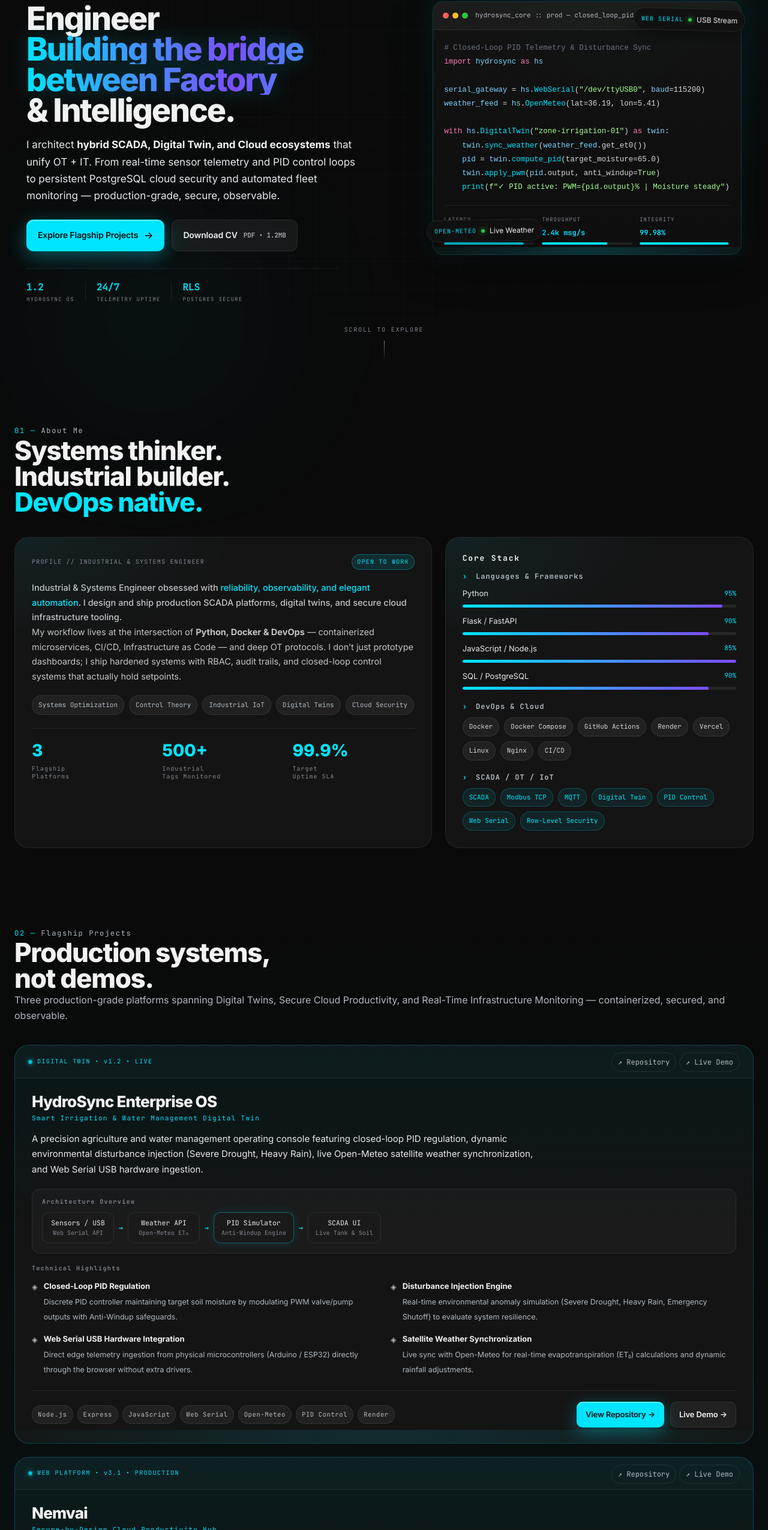
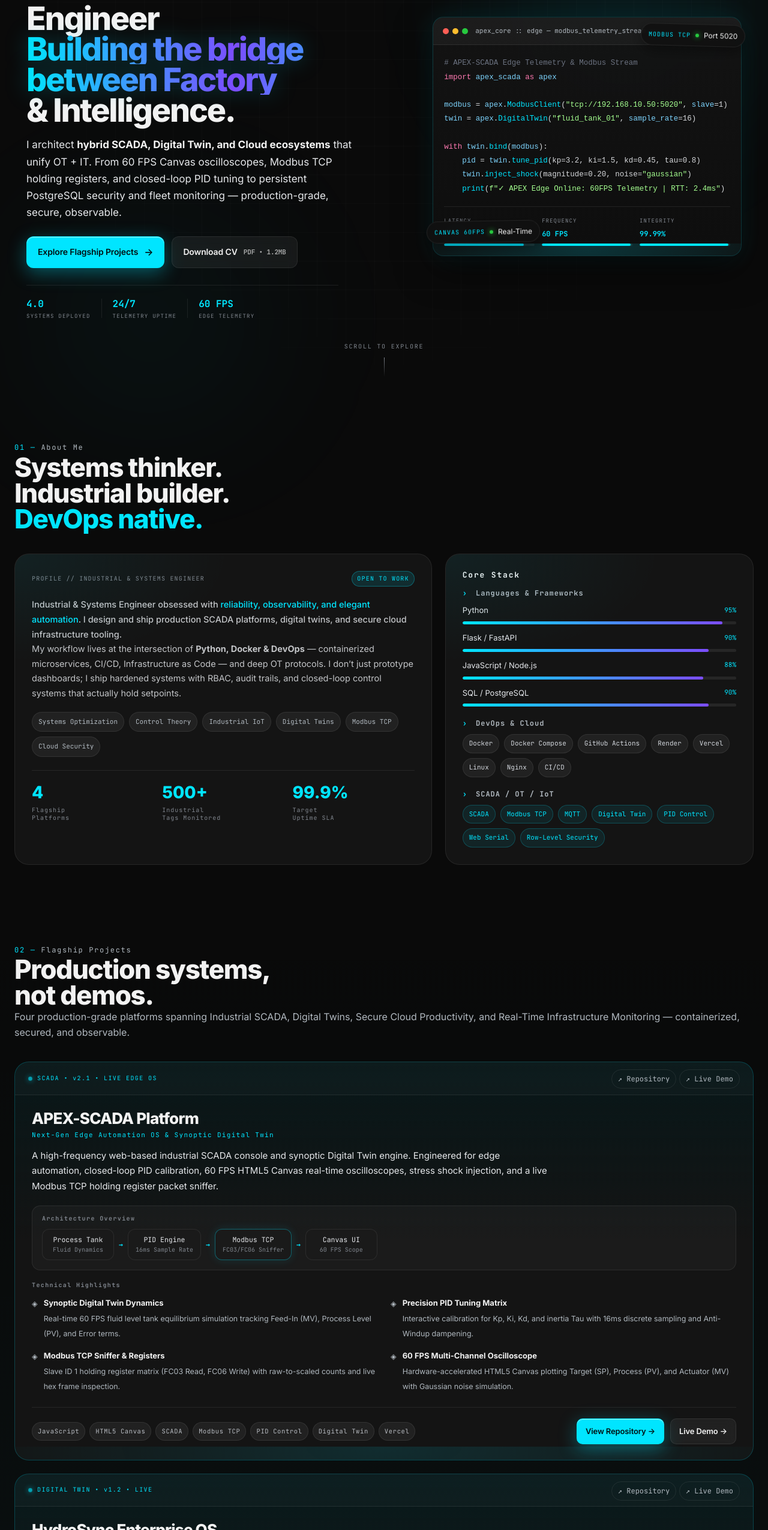
Before and after one commit to AlilouTopG/webportfolio, a plain HTML site: page index.html in a window 1280 px wide. Shown: the part 189-2740 px from the top of the page at 60% size. Drawn offline with Linux system fonts and the light colour scheme.

Commit message:
Update index.html

```diff
--- a/index.html
+++ b/index.html
@@ -4,7 +4,7 @@
     <meta charset="UTF-8">
     <meta name="viewport" content="width=device-width, initial-scale=1.0">
     <title>Industrial & Systems Engineer — Portfolio | SCADA • Digital Twin • DevOps</title>
-    <meta name="description" content="Industrial & Systems Engineer specializing in SCADA, Digital Twins, Python, Docker & DevOps. Creator of HydroSync, Nemvai Secure Hub, and Server Status Monitor.">
+    <meta name="description" content="Industrial & Systems Engineer specializing in SCADA, Digital Twins, Python, Docker & DevOps. Creator of APEX-SCADA, HydroSync, Nemvai Secure Hub, and Server Status Monitor.">
     <meta name="theme-color" content="#0A0A0A">
     <link rel="preconnect" href="https://fonts.googleapis.com">
     <link rel="preconnect" href="https://fonts.gstatic.com" crossorigin>
@@ -56,7 +56,7 @@
                 </h1>
                 <p class="hero-desc">
                     I architect <strong>hybrid SCADA, Digital Twin, and Cloud ecosystems</strong> that unify OT + IT.
-                    From real-time sensor telemetry and PID control loops to persistent PostgreSQL cloud security and automated fleet monitoring — production-grade, secure, observable.
+                    From 60 FPS Canvas oscilloscopes, Modbus TCP holding registers, and closed-loop PID tuning to persistent PostgreSQL security and fleet monitoring — production-grade, secure, observable.
                 </p>
                 <div class="hero-actions">
                     <a href="#projects" class="btn btn-primary">
@@ -70,8 +70,8 @@
                 </div>
                 <div class="hero-meta">
                     <div class="meta-item">
-                        <span class="meta-value mono">1.2</span>
-                        <span class="meta-label mono">HYDROSYNC OS</span>
+                        <span class="meta-value mono">4.0</span>
+                        <span class="meta-label mono">SYSTEMS DEPLOYED</span>
                     </div>
                     <div class="meta-divider"></div>
                     <div class="meta-item">
@@ -80,8 +80,8 @@
                     </div>
                     <div class="meta-divider"></div>
                     <div class="meta-item">
-                        <span class="meta-value mono">RLS</span>
-                        <span class="meta-label mono">POSTGRES SECURE</span>
+                        <span class="meta-value mono">60 FPS</span>
+                        <span class="meta-label mono">EDGE TELEMETRY</span>
                     </div>
                 </div>
             </div>
@@ -89,34 +89,33 @@
                 <div class="terminal">
                     <div class="terminal-bar">
                         <div class="dots"><span></span><span></span><span></span></div>
-                        <span class="mono terminal-title">hydrosync_core :: prod — closed_loop_pid.py</span>
+                        <span class="mono terminal-title">apex_core :: edge — modbus_telemetry_stream.py</span>
                         <span class="mono terminal-status">● LIVE</span>
                     </div>
                     <div class="terminal-body">
-                        <pre class="code"><code><span class="c"># Closed-Loop PID Telemetry & Disturbance Sync</span>
-<span class="k">import</span> <span class="v">hydrosync</span> <span class="k">as</span> <span class="v">hs</span>
+                        <pre class="code"><code><span class="c"># APEX-SCADA Edge Telemetry & Modbus Stream</span>
+<span class="k">import</span> <span class="v">apex_scada</span> <span class="k">as</span> <span class="v">apex</span>
 
-<span class="v">serial_gateway</span> = <span class="v">hs</span>.<span class="f">WebSerial</span>(<span class="s">"/dev/ttyUSB0"</span>, <span class="v">baud</span>=115200)
-<span class="v">weather_feed</span> = <span class="v">hs</span>.<span class="f">OpenMeteo</span>(lat=36.19, lon=5.41)
+<span class="v">modbus</span> = <span class="v">apex</span>.<span class="f">ModbusClient</span>(<span class="s">"tcp://192.168.10.50:5020"</span>, <span class="v">slave</span>=1)
+<span class="v">twin</span> = <span class="v">apex</span>.<span class="f">DigitalTwin</span>(<span class="s">"fluid_tank_01"</span>, <span class="v">sample_rate</span>=16)
 
-<span class="k">with</span> <span class="v">hs</span>.<span class="f">DigitalTwin</span>(<span class="s">"zone-irrigation-01"</span>) <span class="k">as</span> <span class="v">twin</span>:
-    <span class="v">twin</span>.<span class="f">sync_weather</span>(<span class="v">weather_feed</span>.get_et0())
-    <span class="v">pid</span> = <span class="v">twin</span>.<span class="f">compute_pid</span>(target_moisture=65.0)
-    <span class="v">twin</span>.<span class="f">apply_pwm</span>(<span class="v">pid</span>.output, anti_windup=<span class="s">True</span>)
-    <span class="f">print</span>(<span class="s">f"✓ PID active: PWM={pid.output}% | Moisture steady"</span>)</code></pre>
+<span class="k">with</span> <span class="v">twin</span>.<span class="f">bind</span>(<span class="v">modbus</span>):
+    <span class="v">pid</span> = <span class="v">twin</span>.<span class="f">tune_pid</span>(kp=3.2, ki=1.5, kd=0.45, tau=0.8)
+    <span class="v">twin</span>.<span class="f">inject_shock</span>(magnitude=0.20, noise=<span class="s">"gaussian"</span>)
+    <span class="f">print</span>(<span class="s">f"✓ APEX Edge Online: 60FPS Telemetry | RTT: 2.4ms"</span>)</code></pre>
                         <div class="terminal-stats">
-                            <div class="stat"><span class="mono label">LATENCY</span><span class="mono val cyan">12ms</span><span class="bar"><i class="fill-88"></i></span></div>
-                            <div class="stat"><span class="mono label">THROUGHPUT</span><span class="mono val cyan">2.4k msg/s</span><span class="bar"><i class="fill-72"></i></span></div>
-                            <div class="stat"><span class="mono label">INTEGRITY</span><span class="mono val cyan">99.98%</span><span class="bar"><i class="fill-98"></i></span></div>
+                            <div class="stat"><span class="mono label">LATENCY</span><span class="mono val cyan">2.4ms</span><span class="bar"><i class="fill-88"></i></span></div>
+                            <div class="stat"><span class="mono label">FREQUENCY</span><span class="mono val cyan">60 FPS</span><span class="bar"><i class="fill-98"></i></span></div>
+                            <div class="stat"><span class="mono label">INTEGRITY</span><span class="mono val cyan">99.99%</span><span class="bar"><i class="fill-98"></i></span></div>
                         </div>
                     </div>
                     <div class="terminal-glow"></div>
                 </div>
                 <div class="float-badge badge-1">
-                    <span class="mono">WEB SERIAL</span><span class="dot"></span><span>USB Stream</span>
+                    <span class="mono">MODBUS TCP</span><span class="dot"></span><span>Port 5020</span>
                 </div>
                 <div class="float-badge badge-2">
-                    <span class="mono">OPEN-METEO</span><span class="dot"></span><span>Live Weather</span>
+                    <span class="mono">CANVAS 60FPS</span><span class="dot"></span><span>Real-Time</span>
                 </div>
             </div>
         </div>
@@ -150,10 +149,11 @@
                         <span class="pill">Control Theory</span>
                         <span class="pill">Industrial IoT</span>
                         <span class="pill">Digital Twins</span>
+                        <span class="pill">Modbus TCP</span>
                         <span class="pill">Cloud Security</span>
                     </div>
                     <div class="about-stats">
-                        <div class="a-stat"><span class="num">3</span><span class="mono label">Flagship<br>Platforms</span></div>
+                        <div class="a-stat"><span class="num">4</span><span class="mono label">Flagship<br>Platforms</span></div>
                         <div class="a-stat"><span class="num">500+</span><span class="mono label">Industrial<br>Tags Monitored</span></div>
                         <div class="a-stat"><span class="num">99.9%</span><span class="mono label">Target<br>Uptime SLA</span></div>
                     </div>
@@ -166,7 +166,7 @@
                             <div class="skill-bars">
                                 <div class="skill"><span>Python</span><span class="mono pct">95%</span><div class="track"><i class="fill-95"></i></div></div>
                                 <div class="skill"><span>Flask / FastAPI</span><span class="mono pct">90%</span><div class="track"><i class="fill-90"></i></div></div>
-                                <div class="skill"><span>JavaScript / Node.js</span><span class="mono pct">85%</span><div class="track"><i class="fill-85"></i></div></div>
+                                <div class="skill"><span>JavaScript / Node.js</span><span class="mono pct">88%</span><div class="track"><i class="fill-88"></i></div></div>
                                 <div class="skill"><span>SQL / PostgreSQL</span><span class="mono pct">90%</span><div class="track"><i class="fill-90"></i></div></div>
                             </div>
                         </div>
@@ -194,11 +194,91 @@
             <div class="section-head">
                 <span class="mono section-kicker"><span class="accent">02 —</span> Flagship Projects</span>
                 <h2 class="section-title">Production systems,<br>not demos.</h2>
-                <p class="section-desc">Three production-grade platforms spanning Digital Twins, Secure Cloud Productivity, and Real-Time Infrastructure Monitoring — containerized, secured, and observable.</p>
+                <p class="section-desc">Four production-grade platforms spanning Industrial SCADA, Digital Twins, Secure Cloud Productivity, and Real-Time Infrastructure Monitoring — containerized, secured, and observable.</p>
             </div>
 
             <div class="projects-grid">
-                <!-- 1. HydroSync Smart Irrigation Digital Twin -->
+                <!-- 1. APEX-SCADA Platform -->
+                <article class="project-card featured">
+                    <div class="project-top">
+                        <div class="project-badge mono">
+                            <span class="pulse small"></span> SCADA • v2.1 • LIVE EDGE OS
+                        </div>
+                        <div class="project-links">
+                            <a href="https://github.com/AlilouTopG/apex-scada-platform" target="_blank" class="icon-link" aria-label="GitHub Repository">↗ Repository</a>
+                            <a href="https://apex-scada-platform.vercel.app/" target="_blank" class="icon-link" aria-label="Live Demo">↗ Live Demo</a>
+                        </div>
+                    </div>
+                    <div class="project-body">
+                        <div class="project-header">
+                            <h3 class="project-title">APEX-SCADA Platform</h3>
+                            <p class="mono project-subtitle">Next-Gen Edge Automation OS & Synoptic Digital Twin</p>
+                        </div>
+                        <p class="project-desc">
+                            A high-frequency web-based industrial SCADA console and synoptic Digital Twin engine. Engineered for edge automation, closed-loop PID calibration, 60 FPS HTML5 Canvas real-time oscilloscopes, stress shock injection, and a live Modbus TCP holding register packet sniffer.
+                        </p>
+
+                        <div class="arch-block">
+                            <h4 class="mono">Architecture Overview</h4>
+                            <div class="arch-diagram mono">
+                                <span class="arch-node">Process Tank<br><small>Fluid Dynamics</small></span>
+                                <span class="arch-arrow">→</span>
+                                <span class="arch-node">PID Engine<br><small>16ms Sample Rate</small></span>
+                                <span class="arch-arrow">→</span>
+                                <span class="arch-node accent-border">Modbus TCP<br><small>FC03/FC06 Sniffer</small></span>
+                                <span class="arch-arrow">→</span>
+                                <span class="arch-node">Canvas UI<br><small>60 FPS Scope</small></span>
+                            </div>
+                        </div>
+
+                        <div class="highlights">
+                            <h4 class="mono">Technical Highlights</h4>
+                            <ul class="highlight-grid">
+                                <li>
+                                    <span class="h-icon">◈</span>
+                                    <div>
+                                        <strong>Synoptic Digital Twin Dynamics</strong>
+                                        <span>Real-time 60 FPS fluid level tank equilibrium simulation tracking Feed-In (MV), Process Level (PV), and Error terms.</span>
+                                    </div>
+                                </li>
+                                <li>
+                                    <span class="h-icon">◈</span>
+                                    <div>
+                                        <strong>Precision PID Tuning Matrix</strong>
+                                        <span>Interactive calibration for Kp, Ki, Kd, and inertia Tau with 16ms discrete sampling and Anti-Windup dampening.</span>
+                                    </div>
+                                </li>
+                                <li>
+                                    <span class="h-icon">◈</span>
+                                    <div>
+                                        <strong>Modbus TCP Sniffer & Registers</strong>
+                                        <span>Slave ID 1 holding register matrix (FC03 Read, FC06 Write) with raw-to-scaled counts and live hex frame inspection.</span>
+                                    </div>
+                                </li>
+                                <li>
+                                    <span class="h-icon">◈</span>
+                                    <div>
+                                        <strong>60 FPS Multi-Channel Oscilloscope</strong>
+                                        <span>Hardware-accelerated HTML5 Canvas plotting Target (SP), Process (PV), and Actuator (MV) with Gaussian noise simulation.</span>
+                                    </div>
+                                </li>
+                            </ul>
+                        </div>
+
+                        <div class="project-footer">
+                            <div class="tech mono">
+                                <span>JavaScript</span><span>HTML5 Canvas</span><span>SCADA</span><span>Modbus TCP</span><span>PID Control</span><span>Digital Twin</span><span>Vercel</span>
+                            </div>
+                            <div class="project-actions">
+                                <a href="https://github.com/AlilouTopG/apex-scada-platform" target="_blank" class="btn btn-primary small">View Repository →</a>
+                                <a href="https://apex-scada-platform.vercel.app/" target="_blank" class="btn btn-ghost small">Live Demo →</a>
+                            </div>
+                        </div>
+                    </div>
+                    <div class="card-glow"></div>
+                </article>
+
+                <!-- 2. HydroSync Smart Irrigation Digital Twin -->
                 <article class="project-card featured">
                     <div class="project-top">
                         <div class="project-badge mono">
@@ -278,7 +358,7 @@
                     <div class="card-glow"></div>
                 </article>
 
-                <!-- 2. Nemvai Productivity Hub -->
+                <!-- 3. Nemvai Productivity Hub -->
                 <article class="project-card featured">
                     <div class="project-top">
                         <div class="project-badge mono">
@@ -358,7 +438,7 @@
                     <div class="card-glow"></div>
                 </article>
 
-                <!-- 3. Server Status Dashboard -->
+                <!-- 4. Server Status Dashboard -->
                 <article class="project-card">
                     <div class="project-top">
                         <div class="project-badge mono">
```
